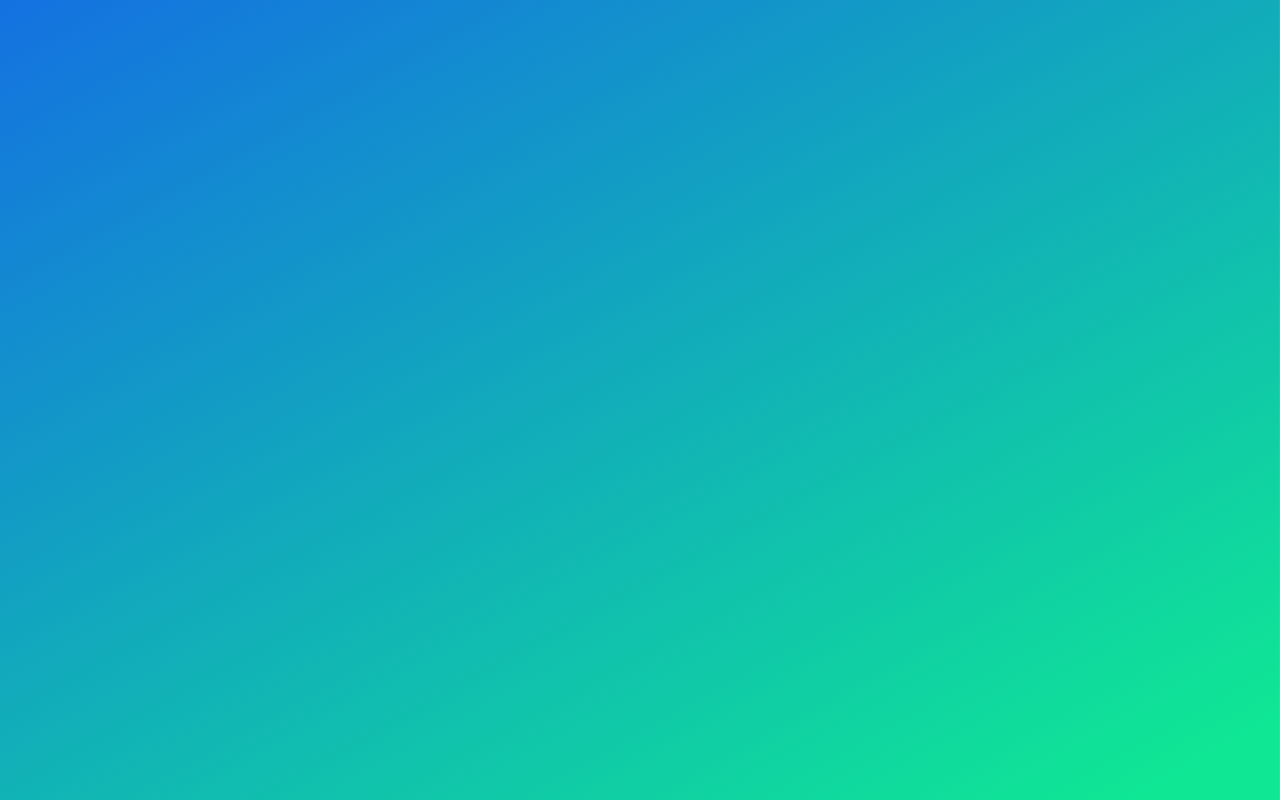
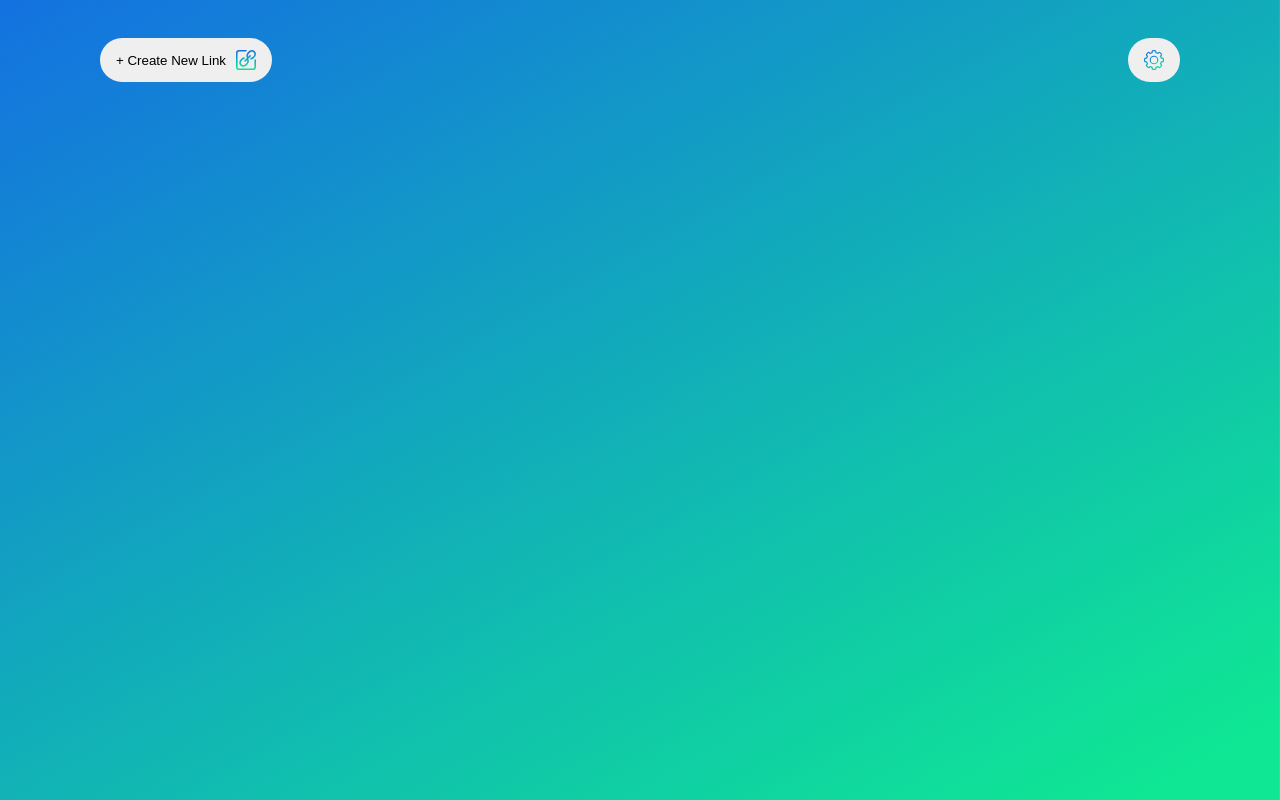
Before and after one commit to Awais-Practice/url-shortner-landing-page, a plain HTML site: page index.html in a window 1280 px wide. Drawn offline with Linux system fonts and the light colour scheme.

Commit message:
Header section completed

```diff
--- a/assets/scss/style.scss
+++ b/assets/scss/style.scss
@@ -3,8 +3,44 @@ body {
   #mainContainer {
     width: 100%;
     height: 100vh;
-    background-image: url("../images/Dashboard\ -\ 1.svg");
+    background-image: url("../images/Dashboard.svg");
     background-size: cover;
     background-position: right bottom;
+
+    .header {
+      height: 60px;
+      padding-top: 30px;
+      display: flex;
+      align-items: center;
+      justify-content: space-between;
+      padding-left: 100px;
+      padding-right: 100px;
+
+      .buttonBox {
+        button {
+          padding: 12px 16px 12px 16px;
+          border-radius: 25px;
+          border: 0px;
+          outline: none;
+          display: flex;
+          align-items: center;
+          cursor: pointer;
+          img {
+            width: 20px;
+            height: 20px;
+          }
+          .ml-10 {
+            margin-left: 10px;
+          }
+
+          .settingBtn {
+            padding: 12px !important;
+            .settingImg {
+              margin-left: 0px;
+            }
+          }
+        }
+      }
+    }
   }
 }
--- a/index.html
+++ b/index.html
@@ -8,6 +8,21 @@
     <title>Document</title>
   </head>
   <body>
-    <div id="mainContainer"></div>
+    <div id="mainContainer">
+      <div class="header">
+        <div class="buttonBox">
+          <button class="linkBtn">
+            + Create New Link <img src="./assets/images/share-link.svg" alt="" /
+            class="ml-10">
+          </button>
+        </div>
+
+        <div class="buttonBox settingBtn">
+          <button>
+            <img src="./assets/images/settings.svg" alt="" class="settingImg" />
+          </button>
+        </div>
+      </div>
+    </div>
   </body>
 </html>
```
Also changed, not shown: assets/css/style.css, assets/images/Dashboard.svg (renamed from assets/images/Dashboard - 1.svg), assets/images/settings.svg (added), assets/images/share-link.svg (added).
